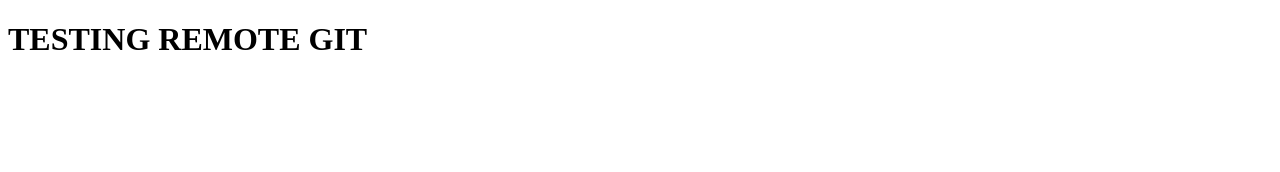
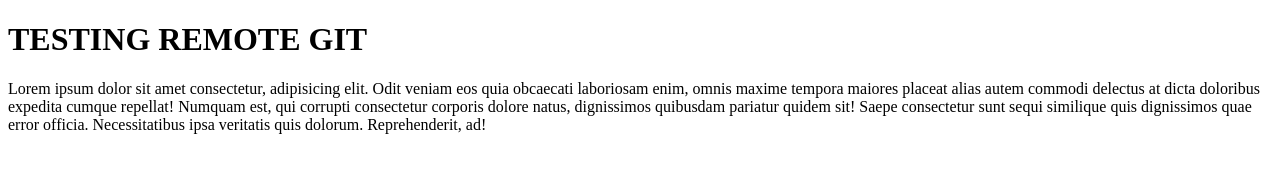
Before and after one commit to mhanshory/repo-test, a plain HTML site: page index.html in a window 1280 px wide. Drawn offline with Linux system fonts and the light colour scheme.

Commit message:
menambahkan paragrap

```diff
--- a/index.html
+++ b/index.html
@@ -7,5 +7,7 @@
 </head>
 <body>
     <h1>TESTING REMOTE GIT</h1>
+    <p>Lorem ipsum dolor sit amet consectetur, adipisicing elit. Odit veniam eos quia obcaecati laboriosam enim, omnis maxime tempora maiores placeat alias autem commodi delectus at dicta doloribus expedita cumque repellat!
+    Numquam est, qui corrupti consectetur corporis dolore natus, dignissimos quibusdam pariatur quidem sit! Saepe consectetur sunt sequi similique quis dignissimos quae error officia. Necessitatibus ipsa veritatis quis dolorum. Reprehenderit, ad!</p>
 </body>
 </html>
```
